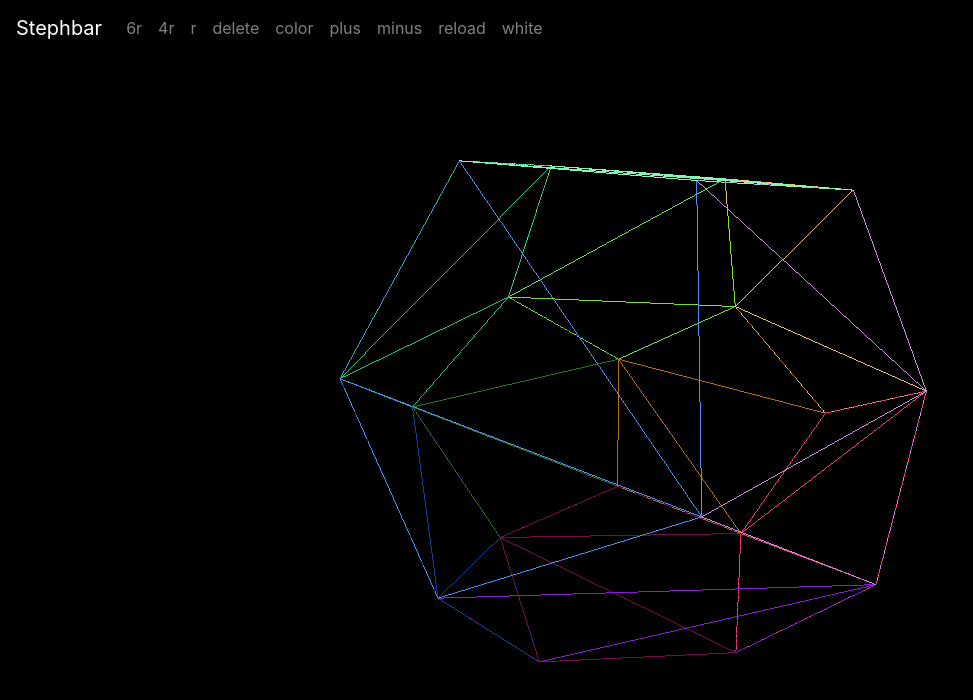
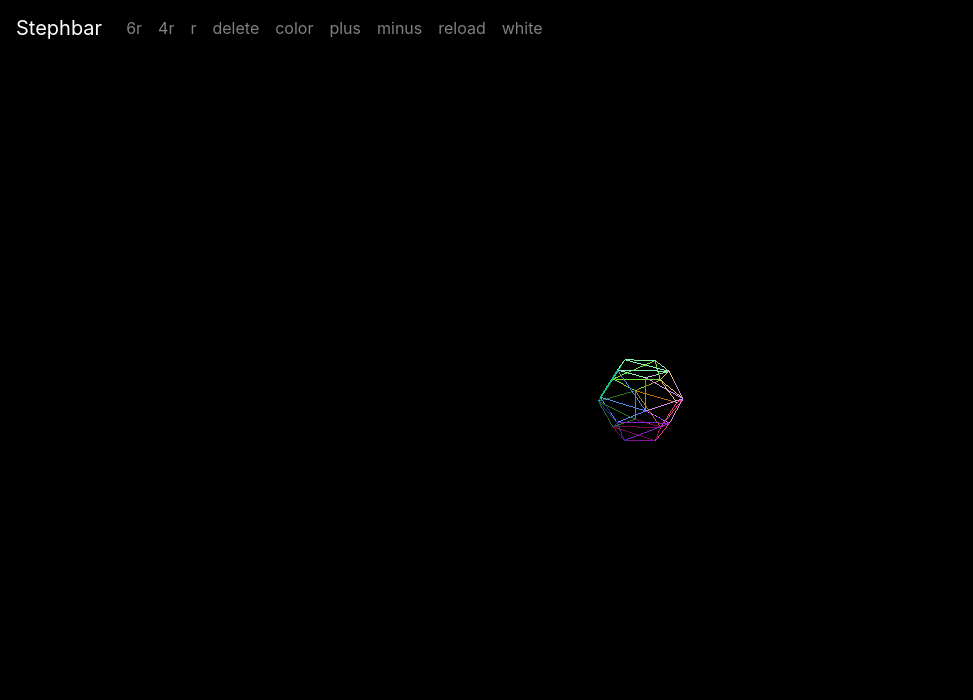
Before and after one commit to steph-bot/Geometry-Landing-Page, a plain HTML site: page indexClickable.html in a window 1280 px wide. Shown: the whole page, without its empty margins (0-973 px from the left). Drawn offline with nearby package versions, Linux system fonts and the light colour scheme.

Commit message:
Update indexClickable.html
default zoom changed to 12

```diff
--- a/indexClickable.html
+++ b/indexClickable.html
@@ -103,7 +103,7 @@
 		var cube = new THREE.Mesh( geometry, material );
 		scene.add( cube );
 
-		camera.position.z = 2;
+		camera.position.z = 12;
 
 
 		// begin: render scene and animate
```
